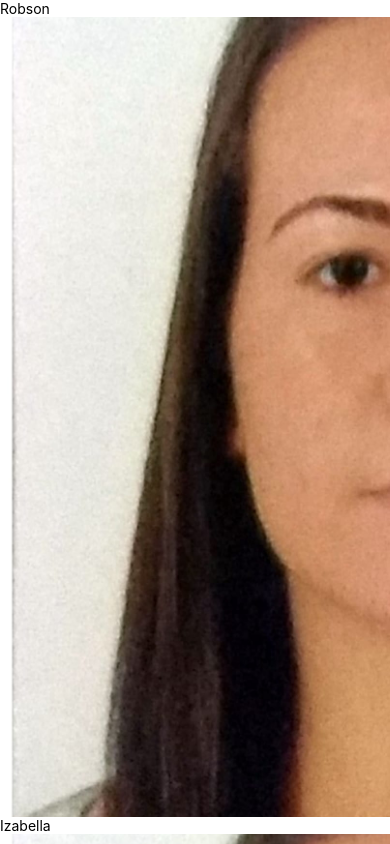
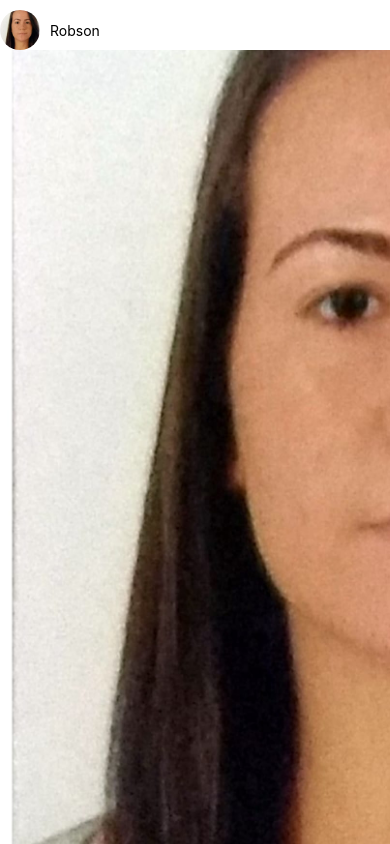
Before and after one commit to Robsondj/ReactNativeTimeline, a React Native app: screen / in a window 390 px wide. Built offline with nearby package versions, Linux system fonts and the light colour scheme.

Commit message:
Adicionado StyleSheet para a timeline para nao precisar colocar css inline

```diff
--- a/App.js
+++ b/App.js
@@ -33,17 +33,39 @@ const fotos = [{id: 1, usuario: 'Robson'},
 
 const App: () => React$Node = () => {
   return (
-    <FlatList
+    <FlatList style={styles.container}
       data={fotos}
       KeyExtractor={item => String(item.id)}
       renderItem={ ({item}) =>
         <View>
-          <Text>{item.usuario}</Text>
-          <Image source={require('./resources/img/izabella.jpg')} style={{width:width, height:width}} />
+          <View style={styles.cabecalho}>
+            <Image source={require('./resources/img/izabella.jpg')} style={styles.fotoDePerfil} />
+            <Text>{item.usuario}</Text>
+          </View>
+          <Image source={require('./resources/img/izabella.jpg')} style={styles.foto} />
         </View>
       }
     />
   );
 };
 
+const styles = StyleSheet.create({
+  container: {},
+  cabecalho: {
+    marginTop: 10,
+    flexDirection: 'row',
+    alignItems: 'center'
+  },
+  fotoDePerfil: {
+    marginRight: 10,
+    borderRadius: 20,
+    width: 40,
+    height: 40
+  },
+  foto: {
+    width: width,
+    height: width
+  }
+})
+
 export default App;
```
